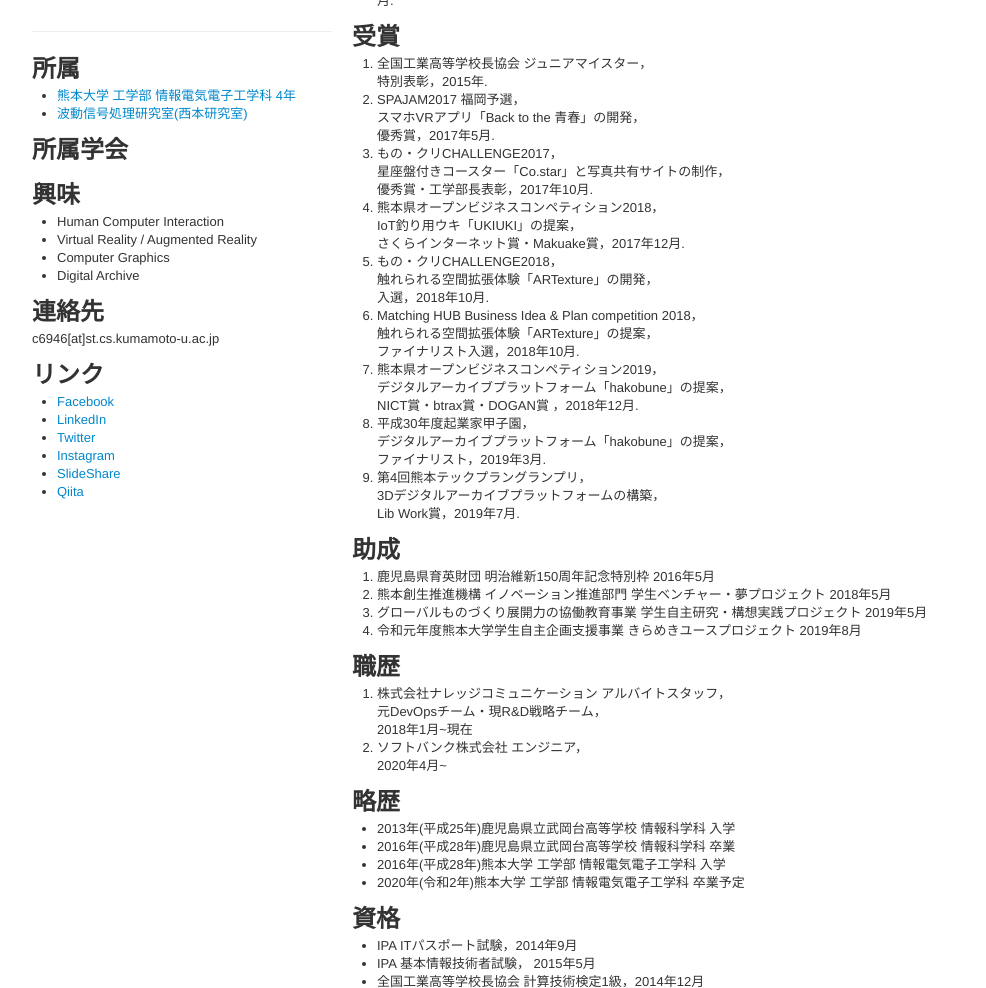
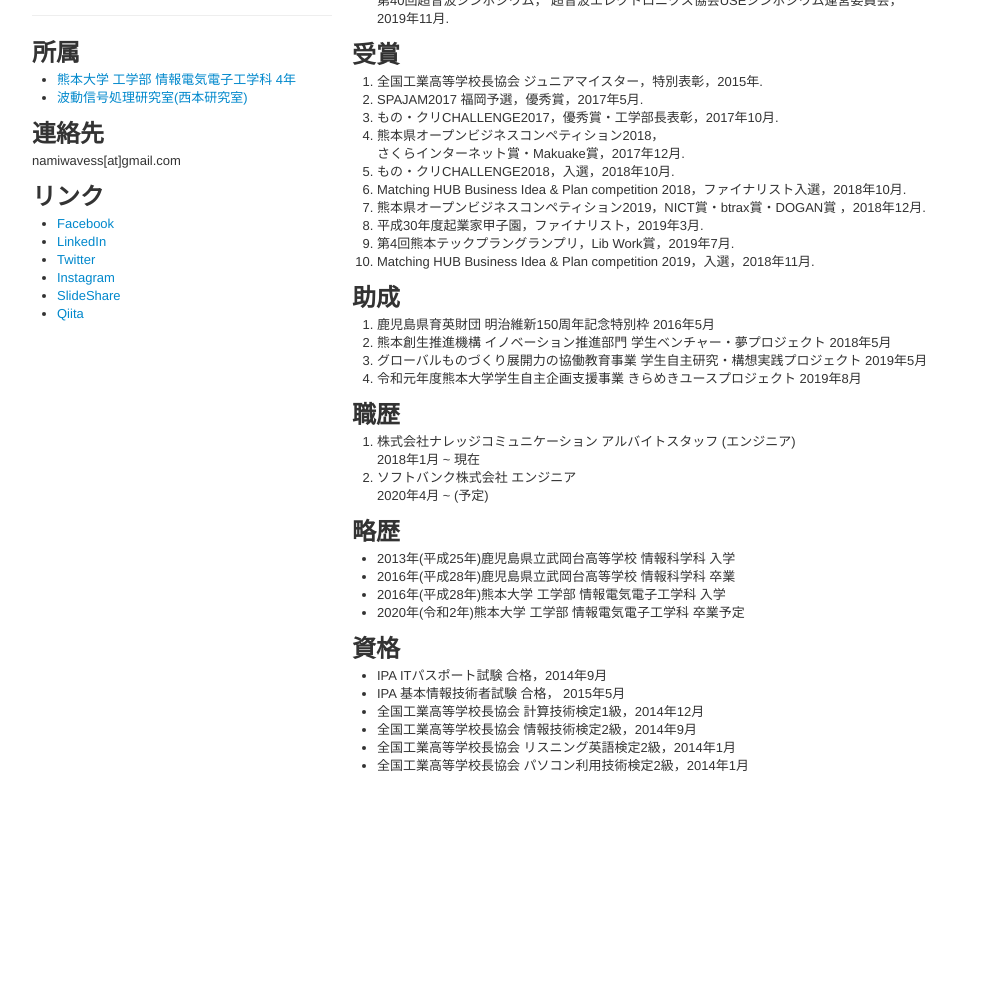
Before and after one commit to namiwavess/namiwavess.github.io, a plain HTML site: page index.html in a window 1280 px wide. Shown: the part 478-1466 px from the top of the page, without its empty margins (138-1124 px from the left). After the commit the page ends 1287 px from the top, so only its background shows below. Drawn offline with Linux system fonts and the light colour scheme.

Commit message:
画像の差し替えと内容の更新

```diff
--- a/index.html
+++ b/index.html
@@ -43,20 +43,8 @@
 				   <li><a href="http://www.emwave.eecs.kumamoto-u.ac.jp/">波動信号処理研究室(西本研究室) </a></li>
 			   </ul>
 
-			   <h2>所属学会</h2>
-			   <ul>
-			   </ul>
-
-			   <h2>興味</h2>
-			   <ul>
-				<li>Human Computer Interaction</li>
-				<li>Virtual Reality / Augmented Reality</li>
-				<li>Computer Graphics</li>
-				<li>Digital Archive</li>
-			   </ul>
-
 			   <h2>連絡先</h2>
-			   <p>c6946[at]st.cs.kumamoto-u.ac.jp</p>
+			   <p>namiwavess[at]gmail.com</p>
 
 				 <h2>リンク</h2>
 				<ul>
@@ -72,12 +60,14 @@
 		   </div>
 		<div class = "span8">
 			<h2>自己紹介</h2>
-			1998年生まれ. 高校では電算機部に所属し, C言語を用いたギターエフェクター(VST)の開発などを行っていた.
-			大学入学後はものづくり活動を推進するため, クリエイティブサークル c8o(c8odev.github.io)を立ち上げ,
+			高校では情報科学科・電算機部に所属し, C言語を用いたギターエフェクター(VST)の開発などを行っていた.
+			大学ではクリエイティブサークル c8o (c8odev.github.io)の立ち上げに携わり,
 			大学3年時には株式会社ナレッジコミュニケーションにアルバイトスタッフとして入社.
 			クラウド事業を中心に, サーバ監視サービスの開発やHoloLensアプリケーション開発に携わる.
-			現在は超音波に関する研究を行いながら, 文化財保護を目的とした3Dデジタルアーカイブ,
-			五感情報を錯覚・拡大知覚するクロスモーダル現象を再現するシステム開発などに取り組んでいる.<br><br>
+			現在は超音波画像の高精度化に関する研究, および, 文化財保護を目的とした3Dデジタルアーカイブ,
+			五感情報を錯覚・拡大知覚するクロスモーダル現象を再現するシステム開発などに取り組んでいる.
+			3Dデジタルアーカイブに関しては, 総務省・NICT主催の起業家甲子園に出場, その後, リバネス主催の熊本テックプラングランプリにて企業賞を受賞した.
+			<br><br>
 			<h2>文献情報</h2>
 			<div>
 				<h3>国内会議</h3>
@@ -86,7 +76,7 @@
 						山崎 飛稀，田邉 将之<br />
 						WF-DMASの評価検討<br />
 						Fundamental Evaluation of Weighted Filtered Delay Multiply and Sum Beamforming<br />
-						第40回超音波シンポジウム， 超音波エレクトロニクス協会USEシンポジウム運営委員会，2019年11月.
+						第40回超音波シンポジウム， 超音波エレクトロニクス協会USEシンポジウム運営委員会，<br>2019年11月.
 					</li>
 				</ol>
 			</div>
@@ -95,15 +85,16 @@
 
 			<h2>受賞</h2>
       <ol>
-      <li>全国工業高等学校長協会 ジュニアマイスター，<br> 特別表彰，2015年.
-			<li>SPAJAM2017 福岡予選，<br>スマホVRアプリ「Back to the 青春」の開発，<br>優秀賞，2017年5月.
-			<li>もの・クリCHALLENGE2017，<br>星座盤付きコースター「Co.star」と写真共有サイトの制作，<br>優秀賞・工学部長表彰，2017年10月.
-			<li>熊本県オープンビジネスコンペティション2018，<br>IoT釣り用ウキ「UKIUKI」の提案，<br>さくらインターネット賞・Makuake賞，2017年12月.
-			<li>もの・クリCHALLENGE2018，<br>触れられる空間拡張体験「ARTexture」の開発，<br>入選，2018年10月.
-			<li>Matching HUB Business Idea & Plan competition 2018，<br>触れられる空間拡張体験「ARTexture」の提案，<br>ファイナリスト入選，2018年10月.
-			<li>熊本県オープンビジネスコンペティション2019，<br>デジタルアーカイブプラットフォーム「hakobune」の提案，<br>NICT賞・btrax賞・DOGAN賞 ，2018年12月.
-			<li>平成30年度起業家甲子園，<br>デジタルアーカイブプラットフォーム「hakobune」の提案，<br>ファイナリスト，2019年3月.
-			<li>第4回熊本テックプラングランプリ，<br>3Dデジタルアーカイブプラットフォームの構築，<br>Lib Work賞，2019年7月.
+      <li>全国工業高等学校長協会 ジュニアマイスター，特別表彰，2015年.
+			<li>SPAJAM2017 福岡予選，優秀賞，2017年5月.
+			<li>もの・クリCHALLENGE2017，優秀賞・工学部長表彰，2017年10月.
+			<li>熊本県オープンビジネスコンペティション2018，<br>さくらインターネット賞・Makuake賞，2017年12月.
+			<li>もの・クリCHALLENGE2018，入選，2018年10月.
+			<li>Matching HUB Business Idea & Plan competition 2018，ファイナリスト入選，2018年10月.
+			<li>熊本県オープンビジネスコンペティション2019，NICT賞・btrax賞・DOGAN賞 ，2018年12月.
+			<li>平成30年度起業家甲子園，ファイナリスト，2019年3月.
+			<li>第4回熊本テックプラングランプリ，Lib Work賞，2019年7月.
+			<li>Matching HUB Business Idea & Plan competition 2019，入選，2018年11月.
 			</ol>
 
 
@@ -117,8 +108,8 @@
 
 			<h2>職歴</h2>
       <ol>
-	  <li>株式会社ナレッジコミュニケーション アルバイトスタッフ，<br>元DevOpsチーム・現R&D戦略チーム，<br>2018年1月~現在</li>
-	  <li>ソフトバンク株式会社 エンジニア，<br>2020年4月~</li>
+	  <li>株式会社ナレッジコミュニケーション アルバイトスタッフ (エンジニア)<br>2018年1月 ~ 現在</li>
+	  <li>ソフトバンク株式会社 エンジニア<br>2020年4月 ~ (予定)</li>
       </ol>
 
 			<h2>略歴</h2>
@@ -131,22 +122,12 @@
 
 			<h2>資格</h2>
 			<ul>
-				<li>IPA ITパスポート試験，2014年9月</li>
-				<li>IPA 基本情報技術者試験， 2015年5月</li>
+				<li>IPA ITパスポート試験 合格，2014年9月</li>
+				<li>IPA 基本情報技術者試験 合格， 2015年5月</li>
 				<li>全国工業高等学校長協会 計算技術検定1級，2014年12月</li>
 				<li>全国工業高等学校長協会 情報技術検定2級，2014年9月</li>
 				<li>全国工業高等学校長協会 リスニング英語検定2級，2014年1月</li>
 				<li>全国工業高等学校長協会 パソコン利用技術検定2級，2014年1月</li>
 			</ul>
-
-			<h2>その他</h2>
-      <ul>
-      	<li>International Capstone Design Camp 2018，<br>知育玩具「ColorWhale」の試作，2018年9月.</li>
-		<li>International Summer School，<br>広島県西条市でのPBL演習，2018年9月.</li>
-		<li>くまもと産業復興支援プロジェクトフォーラム2019，<br>ブース出展，2019年2月.</li>
-      </ul>
-
-		</div>
-
 	   </div>
 		</div>
```
Also changed, not shown: img/yamasaki.jpg.
